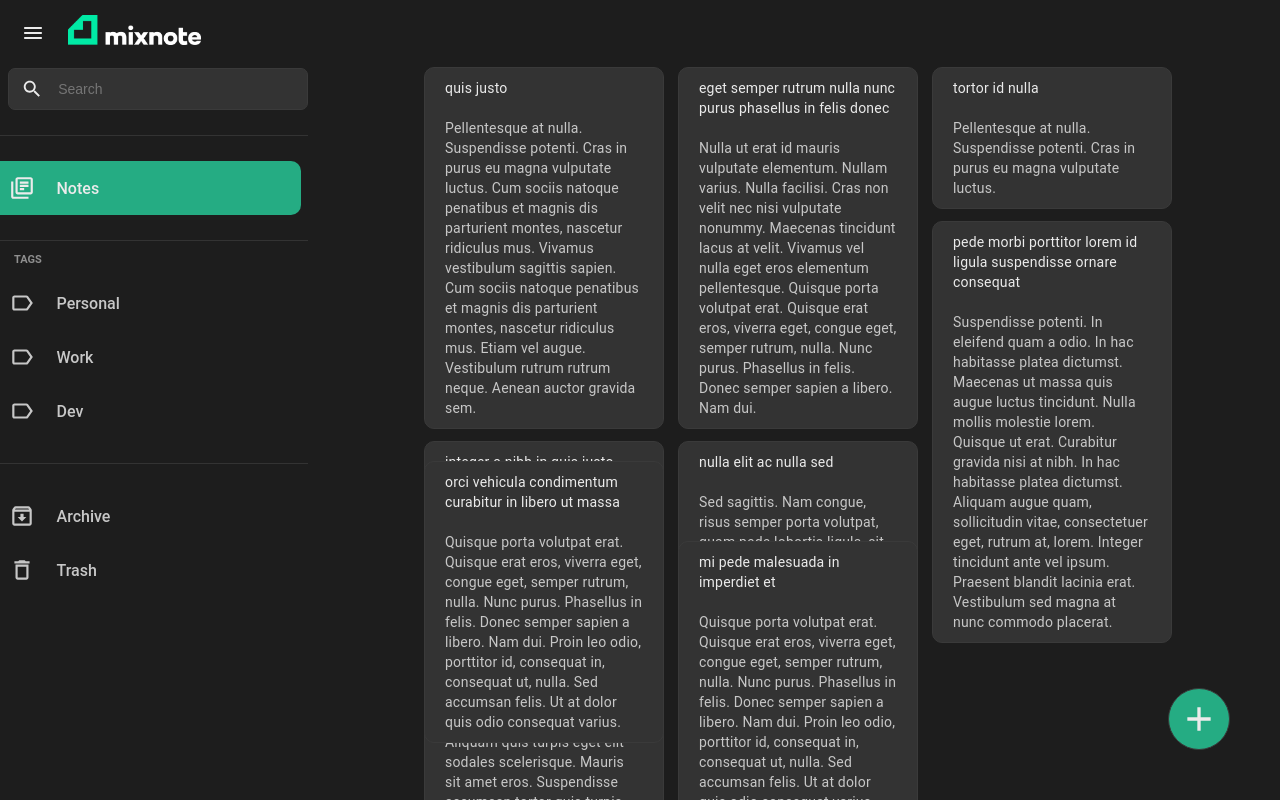
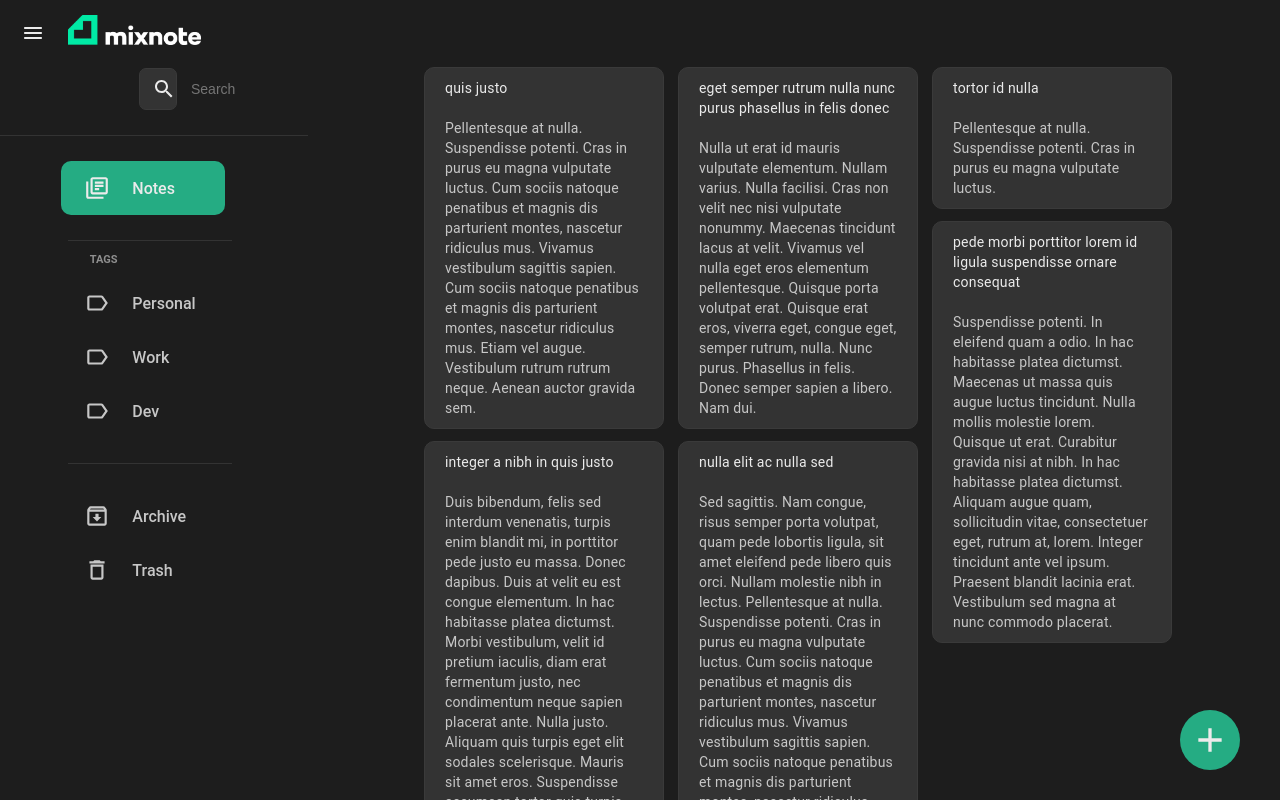
Before and after one commit to jayvolr/notes-app-web, a Vue app: page / in a window 1280 px wide. Built offline with nearby package versions, Linux system fonts and the light colour scheme.

Commit message:
fix notecard positioning when more than 2 rows

```diff
--- a/src/components/Nav.vue
+++ b/src/components/Nav.vue
@@ -107,7 +107,7 @@ export default {
 
   &__tabs {
     font-weight: 500;
-    width: -webkit-fill-available;
+    width: stretch;
     position: relative;
     color: $white-2;
     display: flex;
--- a/src/components/NewNote.vue
+++ b/src/components/NewNote.vue
@@ -27,13 +27,13 @@ export default {
   .NewNote-button {
     background: $color-green;
     border-radius: 100%;
-    border: 1px solid $black-3;
+    border: none;
     height: 60px;
     width: 60px;
     transition: all 200ms;
     position: fixed;
-    bottom: 50px;
-    right: 50px;
+    bottom: 30px;
+    right: 40px;
     text-align: center;
     cursor: pointer;
     z-index: 1;
--- a/src/components/NoteCard.vue
+++ b/src/components/NoteCard.vue
@@ -1,5 +1,5 @@
 <template>
-  <div :class="`note-card note-card--${id}`" :style="style" @click="click">
+  <div :class="`note-card note-card--${id}`" :style="style" @click="click" :data-y-pos="translateY">
     <div class="note-card__title">{{ note.title }}</div>
     <div class="note-card__body">{{ note.body }}</div>
   </div>
@@ -27,7 +27,7 @@ export default {
     translateY() {
       this.recompute;
       if (this.whichRow === 1 || !this.noteAbove) return 0;
-      return this.noteAbove.clientHeight + this.margin;
+      return Number(this.noteAbove.dataset.yPos) + this.noteAbove.clientHeight + this.margin;
     },
     noteIndex() {
       this.recompute;
@@ -50,7 +50,6 @@ export default {
     style() {
       this.recompute;
       return `transform: translate(${this.translateX}px, ${this.translateY}px); width: ${this.noteWidth - 42}px`;
-      // return '';
     },
     noteAbove() {
       this.recompute;
@@ -70,11 +69,6 @@ export default {
   mounted() {
     this.$nextTick(() => {
       this.noteElem = this.$el;
-      const viewContainer = document.querySelector('.view-container');
-      viewContainer.addEventListener('transitionend', () => {
-        console.log('forcing recompute'); //eslint-disable-line
-        this.recompute++;
-      });
     });
   }
 }
--- a/src/components/SearchBox.vue
+++ b/src/components/SearchBox.vue
@@ -37,7 +37,7 @@ export default {
 
 <style lang="scss" scoped>
   .search-box {
-    width: -webkit-fill-available;
+    width: stretch;
     background: $black-2;
     border-radius: 7px;
     border: 1px solid $black-3;
@@ -54,19 +54,19 @@ export default {
   }
 
   .search-box__form {
-    height: -webkit-fill-available;
-    width: -webkit-fill-available;
+    height: stretch;
+    width: stretch;
     position: relative;
     display: flex;
     align-items: center;
   }
 
   #search-box__input {
-    width: -webkit-fill-available;
+    width: stretch;
     background: transparent;
     padding: 7px 8px;
     margin-left: 7px;
-    height: -webkit-fill-available;
+    height: stretch;
     position: absolute;
     border: none;
     color: $white-2;
--- a/src/views/Notes.vue
+++ b/src/views/Notes.vue
@@ -46,7 +46,6 @@ export default {
       this.viewElem = this.$el.parentElement;
 
       const forceRecompute = () => {
-        console.log('forcing notes recompute'); //eslint-disable-line
         this.recompute++;
       }
 
```
